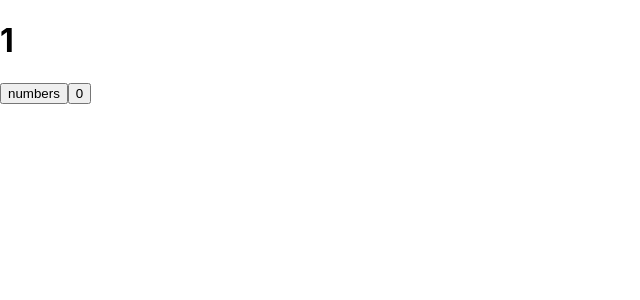
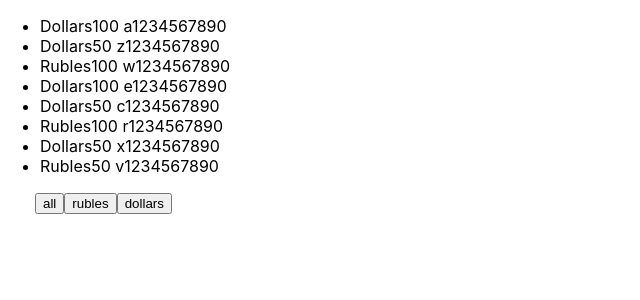
Before and after one commit to Siarheispivak/microtasks, a React (Create React App) app in the folder microtasks/: page / in a window 1280 px wide. Shown: the top 300 px of the page, without its empty margins (0-640 px from the left). Built offline with nearby package versions, Linux system fonts and the light colour scheme.

Commit message:
almost finished filter microtask

```diff
--- a/microtasks/src/App.tsx
+++ b/microtasks/src/App.tsx
@@ -2,25 +2,57 @@
 
 import './App.css';
 
-
+type FilterType = 'All'|'Dollars'|'Rubles'
 
 function App() {
-let [a,setA] = useState(1)
-const onClickHandler = () => {
-    setA(++a)
-}
-    const onClickHandler2 = () => {
-        setA(0)
+
+    const [money, setMoney] = useState([
+        { banknots: 'Dollars', value: 100, number: ' a1234567890' },
+        { banknots: 'Dollars', value: 50, number: ' z1234567890' },
+        { banknots: 'Rubles', value: 100, number: ' w1234567890' },
+        { banknots: 'Dollars', value: 100, number: ' e1234567890' },
+        { banknots: 'Dollars', value: 50, number: ' c1234567890' },
+        { banknots: 'Rubles', value: 100, number: ' r1234567890' },
+        { banknots: 'Dollars', value: 50, number: ' x1234567890' },
+        { banknots: 'Rubles', value: 50, number: ' v1234567890' },
+    ])
+    const[filter,setFilter] = useState<FilterType>('All')
+
+    let currentMoney = money;
+    if(filter === 'Dollars'){
+        currentMoney = money.filter((filteredMoney)=> filteredMoney.banknots === 'Dollars')
+
+    }else if(filter === 'Rubles'){
+        currentMoney = money.filter((filteredMoney)=> filteredMoney.banknots === 'Rubles')
+
     }
 
 
+    const onClickFilterHandler = (nameButton:FilterType) => {
+        setFilter(nameButton)
+    }
+
     return (
-    <div className="App">
-        <h1>{a}</h1>
-        <button onClick={onClickHandler}>numbers</button>
-        <button onClick={onClickHandler2}>0</button>
-    </div>
-  );
+        <>
+            <ul>
+                {currentMoney.map((objFromMoneyArr,index)=>{
+                    return(
+                        <li key={index}>
+                            <span>{objFromMoneyArr.banknots}</span>
+                            <span>{objFromMoneyArr.value}</span>
+                            <span>{objFromMoneyArr.number}</span>
+                        </li>
+                    )
+                })}
+            </ul>
+            <div style={{marginLeft: '35px'}}>
+                <button onClick={()=>onClickFilterHandler('All')}>all</button>
+                <button onClick={()=>onClickFilterHandler('Rubles')}>rubles</button>
+                <button onClick={()=>onClickFilterHandler('Dollars')}>dollars</button>
+            </div>
+        </>
+
+
+    );
 }
-
 export default App;
--- /dev/null
+++ b/microtasks/src/components/NewComponent.tsx
@@ -0,0 +1,6 @@
+import React from "react";
+export const NewComponent = ()=>{
+    return(
+        <div></div>
+    )
+}
```
